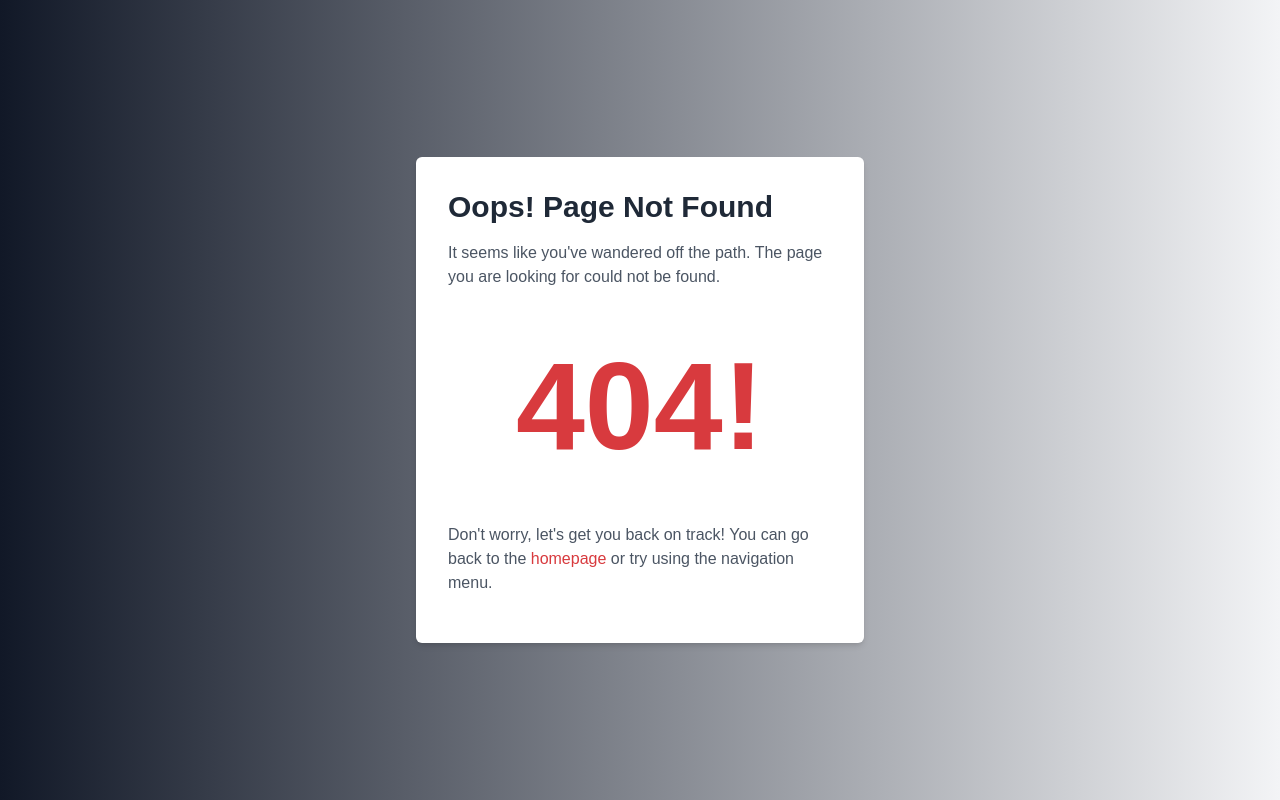
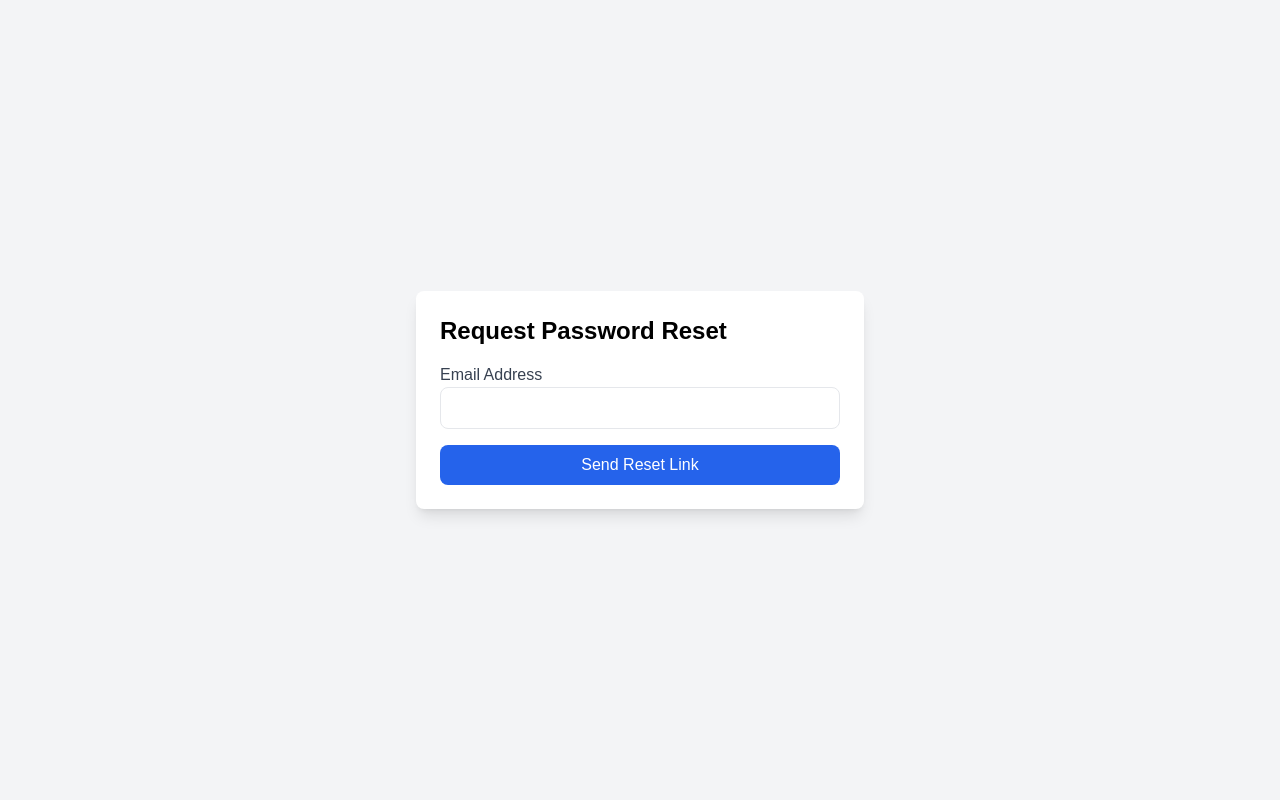
Before and after one commit to Roadpeak/d3-ts, a React (Create React App) app: page /request-password-reset in a window 1280 px wide. Built offline with nearby package versions, Linux system fonts and the light colour scheme.

Commit message:
reset password

```diff
--- a/src/AppRoutes.tsx
+++ b/src/AppRoutes.tsx
@@ -14,7 +14,6 @@ import PrivacyPolicyPage from './index/Privacypolicy';
 import ContactUsPage from './index/Contact';
 import SignUpPage from './pages/auth/SignUp';
 import LoginPage from './pages/auth/Login';
-import ForgotPasswordPage from './pages/auth/ForgotPassword';
 import NotFoundPage from './components/NotFoundPage';
 import SearchResults from './pages/SearchResults';
 import CareersPage from './pages/company/Careers';
@@ -43,6 +42,7 @@ import ChatPage from './components/chat/ChatPage';
 import EditableDiscountComponent from './components/Owner/EditableDiscountComponent';
 import ShopDetaisEdit from './pages/ShopDetailsEdit';
 import ResetPassword from './pages/auth/ResetPassword';
+import RequestPasswordReset from './pages/auth/RequestPasswordReset';
 
 const AppRoutes: React.FC = () => {
 
@@ -68,8 +68,8 @@ const AppRoutes: React.FC = () => {
 
       <Route path='/accounts/sign-up' element={<SignUpPage />} />
       <Route path='/accounts/sign-in' element={<LoginPage />} />
-      <Route path='/accounts/forgot-password' element={<ForgotPasswordPage />} />
       <Route path="/reset-password" element={<ResetPassword />} />
+      <Route path="/request-password-reset" element={<RequestPasswordReset />} />
 
       <Route path='/accounts/seller/sign-up' element={<SellerSignUp />} />
       <Route path='/accounts/seller/sign-in' element={<SellerSignIn />} />
--- a/src/pages/auth/ForgotPassword.tsx
+++ /dev/null
@@ -1,47 +0,0 @@
-import React, { useState } from 'react';
-import fintechLogo from './fintech-logo.png'; // Placeholder for fintech logo
-import { Link } from 'react-router-dom';
-
-const ForgotPasswordPage: React.FC = () => {
-  const [email, setEmail] = useState('');
-
-  const handleSubmit = (event: React.FormEvent<HTMLFormElement>) => {
-    event.preventDefault();
-    // Here you can handle the password reset logic
-    console.log('Password reset requested for:', { email });
-  };
-
-  return (
-    <div className="bg-gradient-to-r from-black to-white min-h-screen flex justify-center items-center">
-      <div className="bg-white p-8 rounded-lg shadow-md w-96">
-        <div className="text-center mb-8">
-          <p className="">D-THREE</p>
-          {/* <img src={fintechLogo} alt="Fintech Logo" className="mx-auto h-16 mb-4" /> */}
-          <h1 className="text-3xl font-bold text-black">Forgot Password</h1>
-          <p className="text-gray-700">Enter your email to reset your password</p>
-        </div>
-        <form onSubmit={handleSubmit}>
-          <div className="mb-4">
-            <label htmlFor="email" className="block text-sm font-medium text-black">Email</label>
-            <input
-              type="email"
-              id="email"
-              name="email"
-              value={email}
-              onChange={(e) => setEmail(e.target.value)}
-              className="mt-1 p-2 block w-full rounded border border-gray-300 outline-none"
-              placeholder='e.g. email@example.com'
-              required
-            />
-          </div>
-          <div className="mb-4">
-            <button type="submit" className="w-full bg-red-500 text-white p-2 rounded hover:bg-red-600">Reset Password</button>
-          </div>
-        </form>
-        <p className="text-sm text-gray-700 text-center">Remembered your password? <Link to='/accounts/sign-in' className="text-red-500">Log in</Link></p>
-      </div>
-    </div>
-  );
-};
-
-export default ForgotPasswordPage;
--- a/src/pages/auth/Login.tsx
+++ b/src/pages/auth/Login.tsx
@@ -88,7 +88,7 @@ const LoginPage: React.FC = () => {
               <button type="submit" className="w-full bg-red-500 text-white p-2 rounded hover:bg-red-600">{loading ? <ClipLoader color="#fff" /> : 'Log in'}</button>
             </div>
           </form>
-          <p className="text-sm text-gray-700 text-center">Forgot your password? <Link to='/accounts/forgot-password' className="text-red-500">Reset it here</Link></p>
+          <p className="text-sm text-gray-700 text-center">Forgot your password? <Link to='/request-password-reset' className="text-red-500">Reset it here</Link></p>
         </div>
         <div className="hidden md:flex justify-center items-center ">
           <img src="https://imgs.search.brave.com/VikpyiN7OTH_xj6mfR6zYxy8_mHlGuCGveLv7wIAg14/rs:fit:500:0:0/g:ce/aHR0cHM6Ly90My5m/dGNkbi5uZXQvanBn/LzA0LzUzLzMyLzc2/LzM2MF9GXzQ1MzMy/NzYyMF9mbExTaFJD/VU50cW9WTUszTnlm/SmRLSTFVblEzRHhC/eS5qcGc" alt="" />
--- /dev/null
+++ b/src/pages/auth/RequestPasswordReset.tsx
@@ -0,0 +1,50 @@
+import React, { useState } from 'react';
+import axios from 'axios';
+
+const RequestPasswordReset: React.FC = () => {
+  const [email, setEmail] = useState('');
+  const [message, setMessage] = useState('');
+  const [error, setError] = useState('');
+
+  const handleSubmit = async (e: React.FormEvent) => {
+    e.preventDefault();
+    try {
+      const response = await axios.post('https://api.discoun3ree.com/api/password/reset-link', { email });
+      setMessage(response.data.message);
+      setError('');
+    } catch (err) {
+      setError('Failed to send reset link. Please try again.');
+      setMessage('');
+    }
+  };
+
+  return (
+    <div className="min-h-screen flex items-center justify-center bg-gray-100">
+      <div className="max-w-md w-full bg-white p-6 rounded-lg shadow-lg">
+        <h2 className="text-2xl font-bold mb-4">Request Password Reset</h2>
+        {message && <div className="text-green-500 mb-4">{message}</div>}
+        {error && <div className="text-red-500 mb-4">{error}</div>}
+        <form onSubmit={handleSubmit}>
+          <div className="mb-4">
+            <label className="block text-gray-700">Email Address</label>
+            <input
+              type="email"
+              className="w-full px-4 py-2 border rounded-lg focus:outline-none focus:ring-2 focus:ring-blue-600"
+              value={email}
+              onChange={(e) => setEmail(e.target.value)}
+              required
+            />
+          </div>
+          <button
+            type="submit"
+            className="w-full bg-blue-600 text-white py-2 px-4 rounded-lg hover:bg-blue-700"
+          >
+            Send Reset Link
+          </button>
+        </form>
+      </div>
+    </div>
+  );
+};
+
+export default RequestPasswordReset;
```
